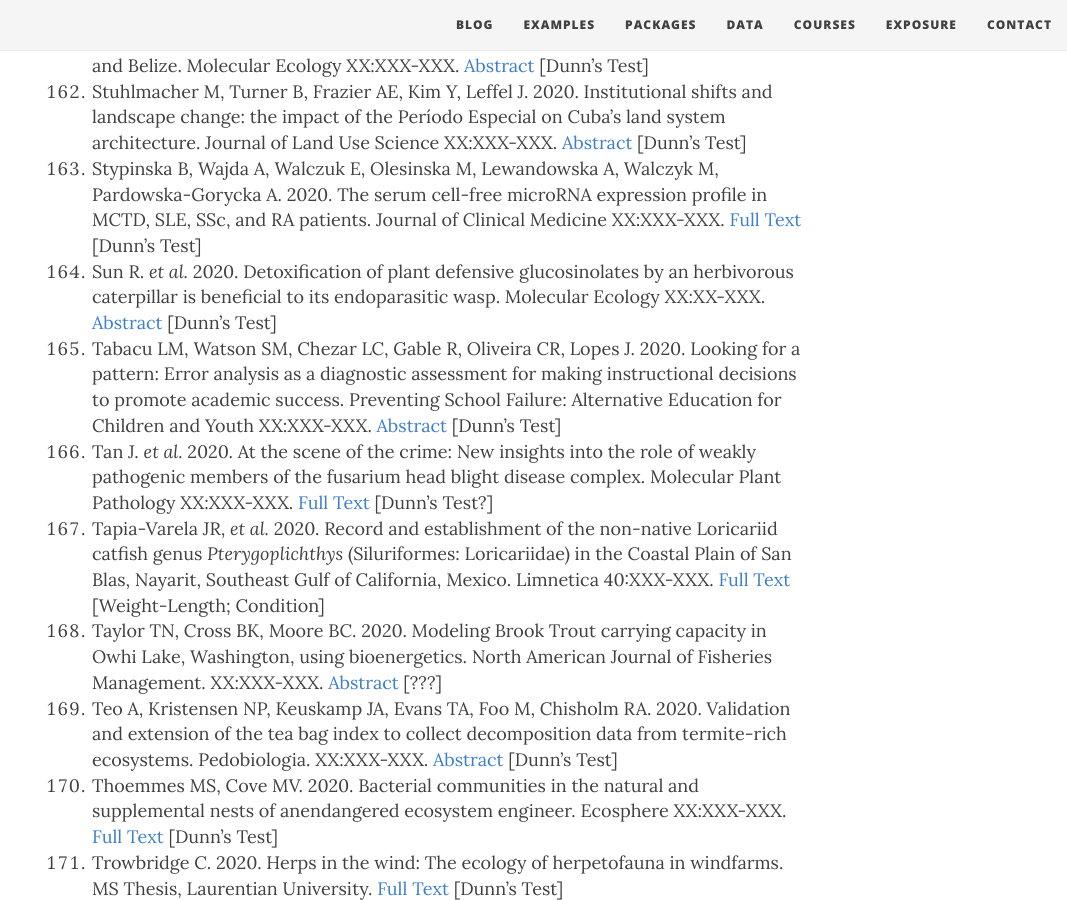
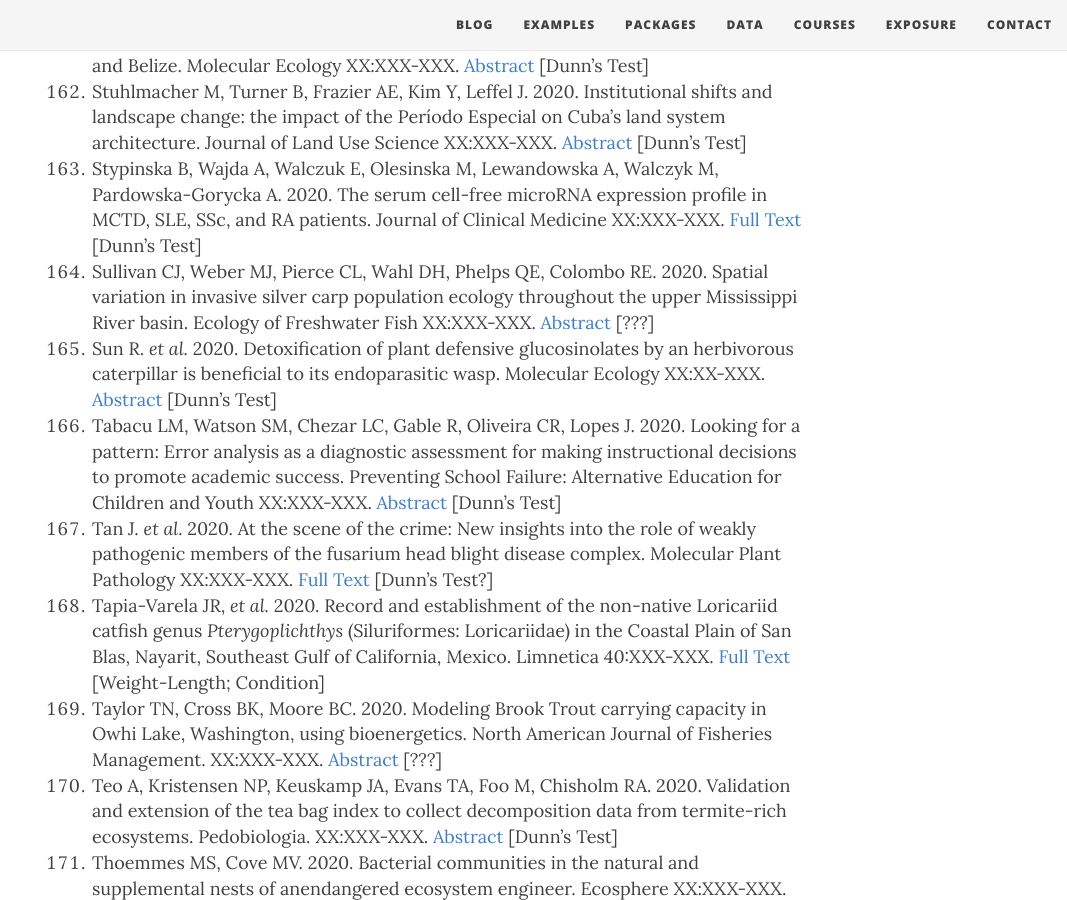
Before and after one commit to droglenc/fishR, a Jekyll site: the page built from exposure/exposure-citations20.md, in a window 1280 px wide and 900 px high, scrolled down 13762 px. Shown: the whole window, without its empty margins (213-1280 px from the left). Built offline with Jekyll 4.4.1, drawn with Linux system fonts in a browser that asks for light colours; nearby versions of some CDN libraries; some of the changed lines change nothing that is shown.

Commit message:
Update exposure-citations20.md

```diff
--- a/exposure/exposure-citations20.md
+++ b/exposure/exposure-citations20.md
@@ -5,7 +5,7 @@ subtitle: fishR and FSA is Being Used!!
 css: "/css/exposure-citation.css"
 ---
 
-The [**IFAR** book](http://derekogle.com/IFAR/), **fishR** website, or the **FSA** package were cited in the following <span id="contact-div">182</span> publications.
+The [**IFAR** book](http://derekogle.com/IFAR/), **fishR** website, or the **FSA** package were cited in the following <span id="contact-div">183</span> publications.
 
 1. Akcay HG, Kabasakal B, Aksu D, Demir N, Oz M, Erdogan A. 2020. Automated bird counting with deep learning for regional bird distribution mappping. Animals XX:XXX-XXX. [Full Text](https://www.mdpi.com/2076-2615/10/7/1207/htm) [Dunn's Test]
 1. Almojil D. 2020. Male mate choice in the spot-tail shark *Carcharhinus sorrah*: are males choosy or opportunistic? Journal of Negative Results - Ecology & Evolutionary Biology. 13:1-11. [Full Text](http://jnr-eeb.org/index.php/jnr/article/viewFile/74/36) [Age Comparisons]
@@ -172,6 +172,7 @@ physical, chemical and biological responses. Water XX:XXX-XXX. [Full Text](https
 1. Studivan MS, Voss JD. 2020. Transcriptomic plasticity of mesophotic corals among natural populations and transplants of *Montastraea cavernosa* in the Gulf of Mexico and Belize. Molecular Ecology XX:XXX-XXX. [Abstract](https://onlinelibrary.wiley.com/doi/abs/10.1111/mec.15495) [Dunn's Test]
 1. Stuhlmacher M, Turner B, Frazier AE, Kim Y, Leffel J. 2020. Institutional shifts and landscape change: the impact of the Período Especial on Cuba’s land system architecture. Journal of Land Use Science XX:XXX-XXX. [Abstract](https://www.tandfonline.com/doi/abs/10.1080/1747423X.2020.1829119) [Dunn's Test]
 1. Stypinska B, Wajda A, Walczuk E, Olesinska M, Lewandowska A, Walczyk M, Pardowska-Gorycka A. 2020. The serum cell-free microRNA expression profile in MCTD, SLE, SSc, and RA patients. Journal of Clinical Medicine XX:XXX-XXX. [Full Text](https://www.mdpi.com/2077-0383/9/1/161/pdf) [Dunn's Test]
+1. Sullivan CJ, Weber MJ, Pierce CL, Wahl DH, Phelps QE, Colombo RE. 2020. Spatial variation in invasive silver carp population ecology throughout the upper Mississippi River basin. Ecology of Freshwater Fish XX:XXX-XXX. [Abstract](https://onlinelibrary.wiley.com/doi/abs/10.1111/eff.12591) [???]
 1. Sun R. *et al.* 2020. Detoxification of plant defensive glucosinolates by an herbivorous caterpillar is beneficial to its endoparasitic wasp. Molecular Ecology XX:XX-XXX. [Abstract](https://onlinelibrary.wiley.com/doi/abs/10.1111/mec.15613) [Dunn's Test]
 1. Tabacu LM, Watson SM, Chezar LC, Gable R, Oliveira CR, Lopes J. 2020. Looking for a pattern: Error analysis as a diagnostic assessment for making instructional decisions to promote academic success. Preventing School Failure: Alternative Education for Children and Youth XX:XXX-XXX. [Abstract](https://www.tandfonline.com/doi/abs/10.1080/1045988X.2020.1818180) [Dunn's Test]
 1. Tan J. *et al.* 2020. At the scene of the crime: New insights into the role of weakly pathogenic members of the fusarium head blight disease complex. Molecular Plant Pathology XX:XXX-XXX. [Full Text](https://bsppjournals.onlinelibrary.wiley.com/doi/pdf/10.1111/mpp.12996) [Dunn's Test?]
```
